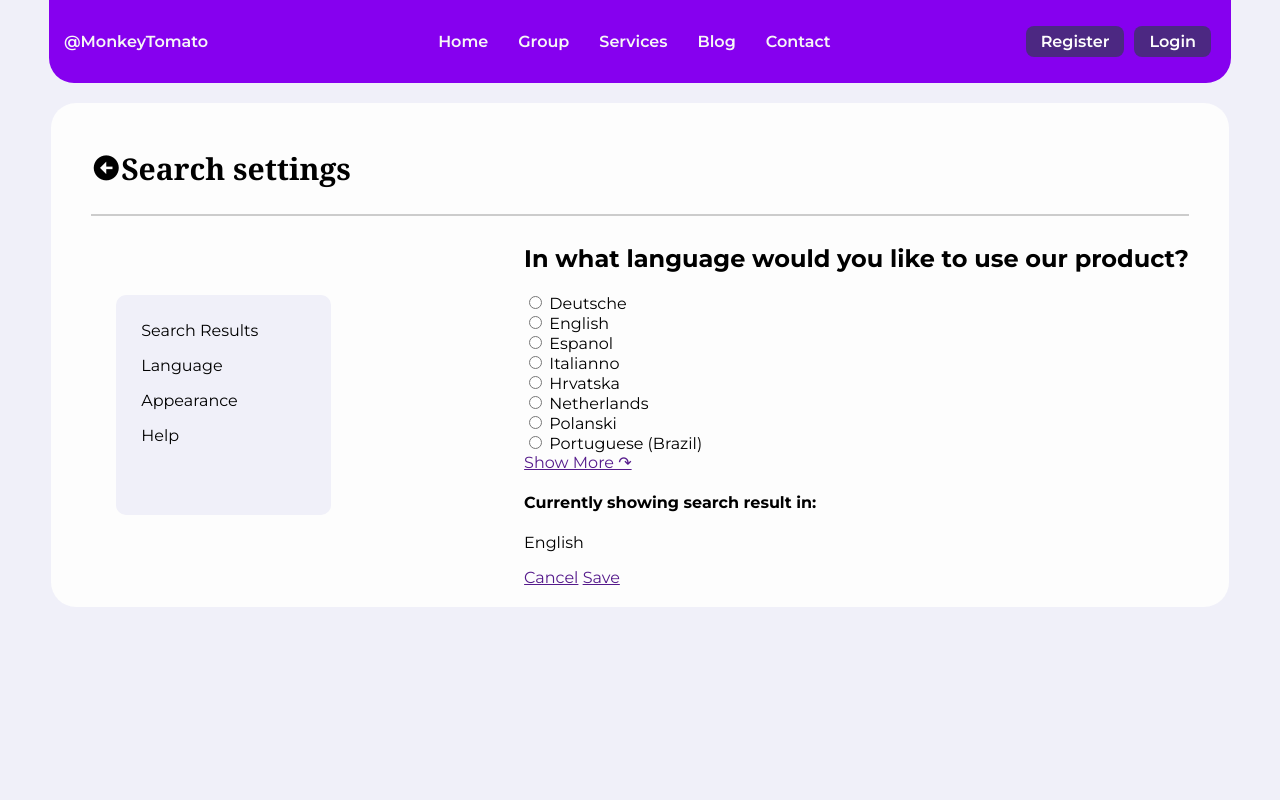
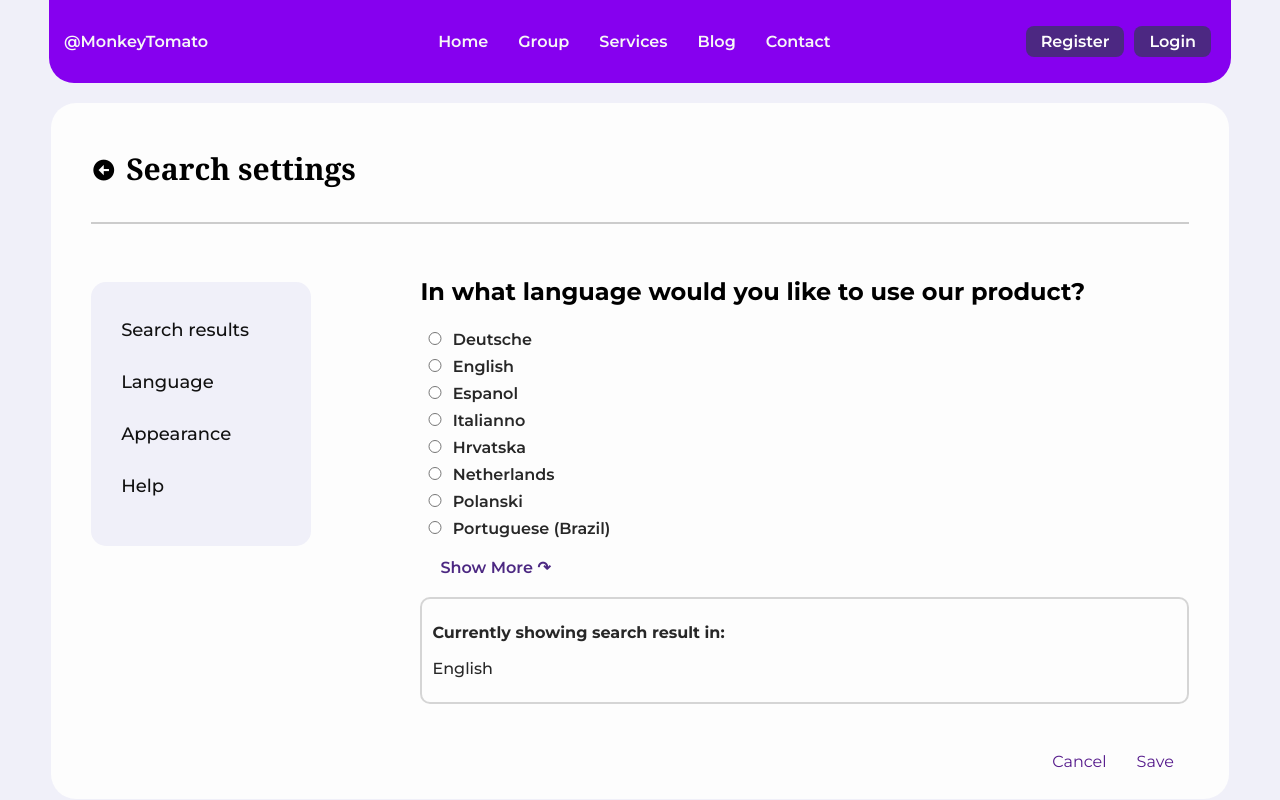
Before and after one commit to mosharaf-git/WebComponents, a plain HTML site: page Navbar/index.html in a window 1280 px wide. Drawn offline with nearby package versions, Linux system fonts and the light colour scheme.

Commit message:
WebComponents

```diff
--- a/Navbar/index.html
+++ b/Navbar/index.html
@@ -31,17 +31,22 @@
 
     <section class="components">
         <div class="components-area">
-            <h1><i class='bx bxs-left-arrow-circle'></i>Search settings</h1>
+            <div class="components-area-header">
+                <i class='bx bxs-left-arrow-circle'></i>
+                <h1>Search settings</h1>
+            </div>
+
             <hr>
             <div class="row">
                 <div class="column-one">
-                    <p>Search Results</p>
-                    <p>Language</p>
-                    <p>Appearance</p>
-                    <p>Help</p>
+                    <a href="#">Search results</a>
+                    <a href="#">Language</a>
+                    <a href="#">Appearance</a>
+                    <a href="#">Help</a>
                 </div>
                 <div class="column-two">
                    <h2>In what language would you like to use our product?</h2>
+                   <div class="input-field">
                         <input type="radio" name="lang">
                         <label for="lang">Deutsche</label><br>
                         <input type="radio" name="lang">
@@ -58,8 +63,9 @@
                         <label for="lang">Polanski</label><br>
                         <input type="radio" name="lang">
                         <label for="lang">Portuguese (Brazil)</label><br>
+                        <a href="">Show More &#8631;</i></a>
+                   </div>
 
-                    <a href="">Show More &#8631;</i></a>
                     <div class="c-t-box">
                         <h4>Currently showing search result in:</h4>
                         <p>English</p>
--- a/Navbar/style.css
+++ b/Navbar/style.css
@@ -90,14 +90,22 @@ nav .button a:hover {
     border-radius: 25px;
 }
 
+.components-area .components-area-header {
+    display: flex;
+    align-items: center;
+}
+
 .components-area i {
-    font-size: 30px;
+    font-size: 25px;
+    margin-right: 10px;
+    padding-top: 5px;
 }
 
 .components-area .row {
     display: flex;
-    align-items: center;
+    align-items: flex-start;
     justify-content: space-between;
+    padding-top: 30px;
 }
 
 .components-area h1 {
@@ -113,15 +121,89 @@ hr {
     border: none;
 }
 
-.components-area .row .column-one{
-    flex-basis: 15%;
+.column-one {
+    flex-basis: 16%;
+    width: 170px;
+    height: 220px;
+    background: #F0F0F9;
+    border-radius: 15px;
+    padding: 2%;
+    margin-top: 20px;
 }
 
-.column-one {
-    width: 150px;
-    height: 200px;
-    background: #F0F0F9;
+.column-one a {
+    display: block;
+    text-decoration: none;
+    font-weight: 500;
+    font-size: 18px;
+    padding: 15px 8px;
+    color: #111;
+    transition: .3s;
+}
+
+.column-one a:hover {
+    background-color: #fff;
     border-radius: 10px;
-    padding: 10px 25px;
-    margin-left: 25px;
 }
+
+.column-two {
+    flex-basis: 70%;
+}
+
+.column-two h2 {
+    line-height: 20px;
+}
+
+.column-two .input-field input {
+    margin-top: 10px;
+    width: 20px;
+}
+
+.column-two .input-field label {
+    font-size: 16px;
+    font-weight: 600;
+    color: #272727;
+}
+
+.column-two .input-field a {
+    display: block;
+    color: #4C2882;
+    text-decoration: none;
+    font-size: 16px;
+    font-weight: 600;
+    padding: 20px;
+}
+
+.column-two .c-t-box {
+    display: block;
+    color: #272727;
+    text-decoration: none;
+    font-size: 16px;
+    font-weight: 500;
+    border: 2px solid #cccc;
+    border-radius: 10px;
+    padding: 8px 10px;
+    margin-bottom: 20px;
+}
+
+.column-two .c-t-box h4 {
+    line-height: 10px;
+}
+
+.column-two .button {
+    margin-top: 40px;
+    display: flex;
+    align-items: center;
+    justify-content: right;
+}
+
+.column-two .button a {
+    padding: 8px 15px;
+    text-decoration: none;
+}
+
+.column-two .button a:hover {
+    color: #fdfdfd;
+    background: #4C2882;
+    border-radius: 8px;
+}
```
Lines whose indentation alone changed are shown as unchanged.
